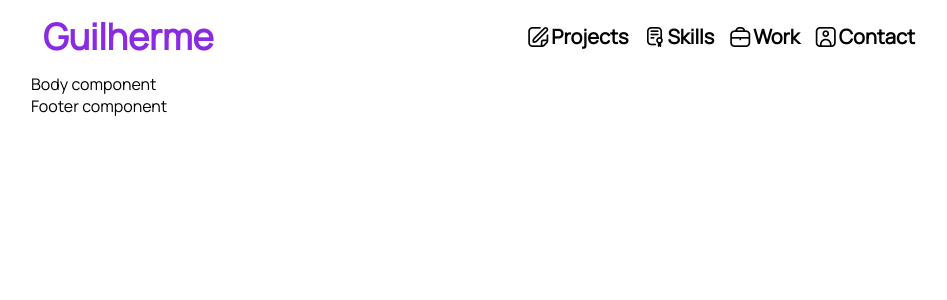
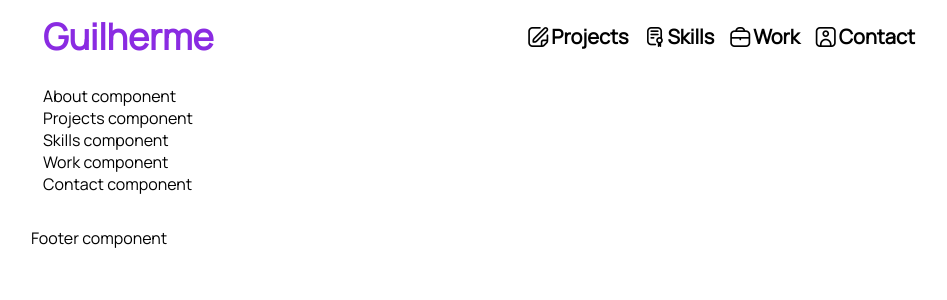
Before and after one commit to Guilhermeasper/guilhermeasper.dev.br, a React (Create React App) app: page / in a window 1280 px wide. Shown: the top 300 px of the page, without its empty margins (161-1108 px from the left). Built offline with nearby package versions, Linux system fonts and the light colour scheme.

Commit message:
add sections to body

```diff
--- a/src/components/body/about/about.js
+++ b/src/components/body/about/about.js
@@ -0,0 +1,12 @@
+import React from 'react'
+import "./about.css"
+
+function About() {
+    return (
+        <div>
+            About component
+        </div>
+    )
+}
+
+export default About
--- a/src/components/body/body.css
+++ b/src/components/body/body.css
@@ -0,0 +1,4 @@
+.body {
+    padding: 12px;
+    padding-bottom: 32px;
+}
--- a/src/components/body/body.js
+++ b/src/components/body/body.js
@@ -1,10 +1,29 @@
 import React from 'react'
+import About from './about/about'
 import "./body.css"
+import Contact from './contact/contact'
+import Projects from './projects/projects'
+import Skills from './skills/skills'
+import Work from './work/work'
 
 function Body() {
     return (
         <div className="body">
-            Body component
+            <section id="about">
+                <About />
+            </section>
+            <section id="projects">
+                <Projects />
+            </section>
+            <section id="skills">
+                <Skills />
+            </section>
+            <section id="work">
+                <Work />
+            </section>
+            <section id="contact">
+                <Contact />
+            </section>
         </div>
     )
 }
--- a/src/components/body/contact/contact.js
+++ b/src/components/body/contact/contact.js
@@ -0,0 +1,12 @@
+import React from 'react'
+import "./contact.css"
+
+function Contact() {
+    return (
+        <div>
+            Contact component
+        </div>
+    )
+}
+
+export default Contact
--- a/src/components/body/projects/projects.js
+++ b/src/components/body/projects/projects.js
@@ -0,0 +1,12 @@
+import React from 'react'
+import "./projects.css"
+
+function Projects() {
+    return (
+        <div>
+            Projects component
+        </div>
+    )
+}
+
+export default Projects
--- a/src/components/body/skills/skills.js
+++ b/src/components/body/skills/skills.js
@@ -0,0 +1,12 @@
+import React from 'react'
+import "./skills.css"
+
+function Skills() {
+    return (
+        <div>
+            Skills component
+        </div>
+    )
+}
+
+export default Skills
--- /dev/null
+++ b/src/components/body/work/work.js
@@ -0,0 +1,12 @@
+import React from 'react'
+import "./work.css"
+
+function Work() {
+    return (
+        <div>
+            Work component
+        </div>
+    )
+}
+
+export default Work
```
Also changed, not shown: src/components/body/work/work.css (added).
